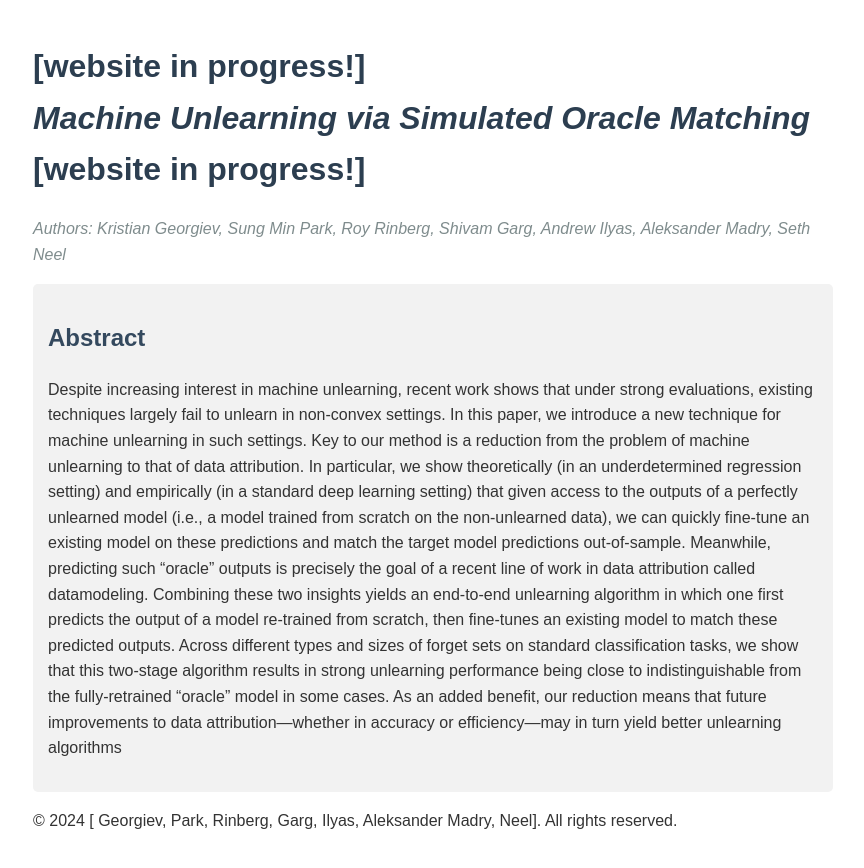
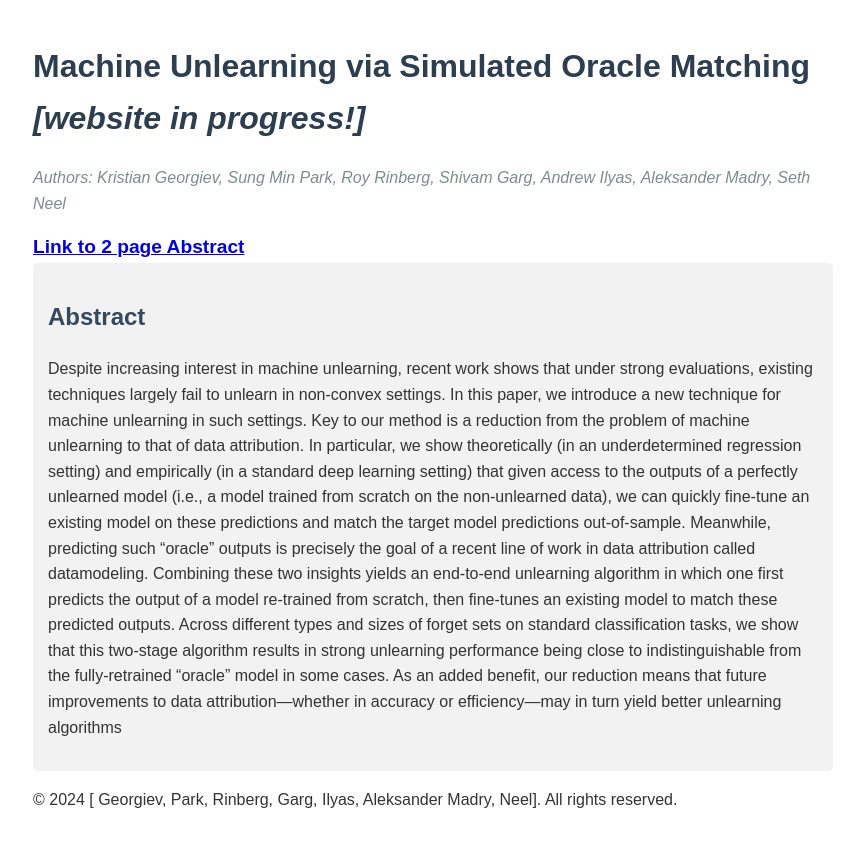
Before and after one commit to RoyRin/unlearning-through-data-attribution.github.io, a plain HTML site: page index.html in a window 1280 px wide. Shown: the whole page, without its empty margins (207-1071 px from the left). Drawn offline with Linux system fonts and the light colour scheme.

Commit message:
link to 2 page abstract

```diff
--- a/index.html
+++ b/index.html
@@ -39,12 +39,15 @@
 </head>
 <body>
     <header>
-        <h1> [website in progress!] <br>
-            <em>Machine Unlearning via Simulated Oracle Matching</em>
+        <h1>
+            Machine Unlearning via Simulated Oracle Matching
             <br>
-            [website in progress!]</h1>
+            <em>[website in progress!]</em>
+        </h1>
         <p class="authors">Authors: Kristian Georgiev, Sung Min Park, Roy Rinberg, Shivam Garg, Andrew Ilyas, Aleksander Madry, Seth Neel</p>
     </header>
+
+    <a href="https://royrinberg.com//assets/projects/papers/Unlearning_through_Data_Attribution.pdf" style="font-weight: bold; font-size: 1.2em;">Link to 2 page Abstract</a>
 
     <section class="abstract">
         <h2>Abstract</h2>
```
